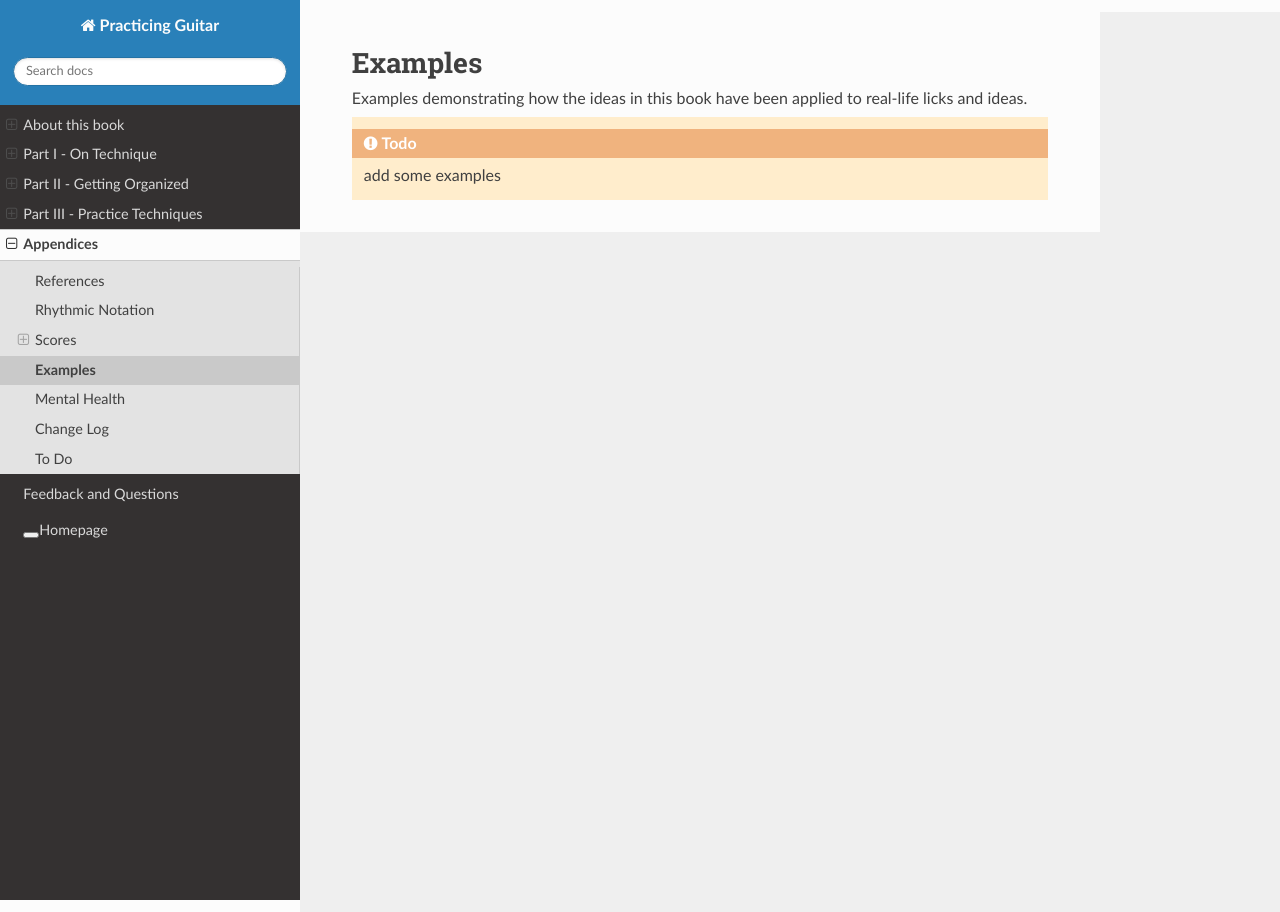
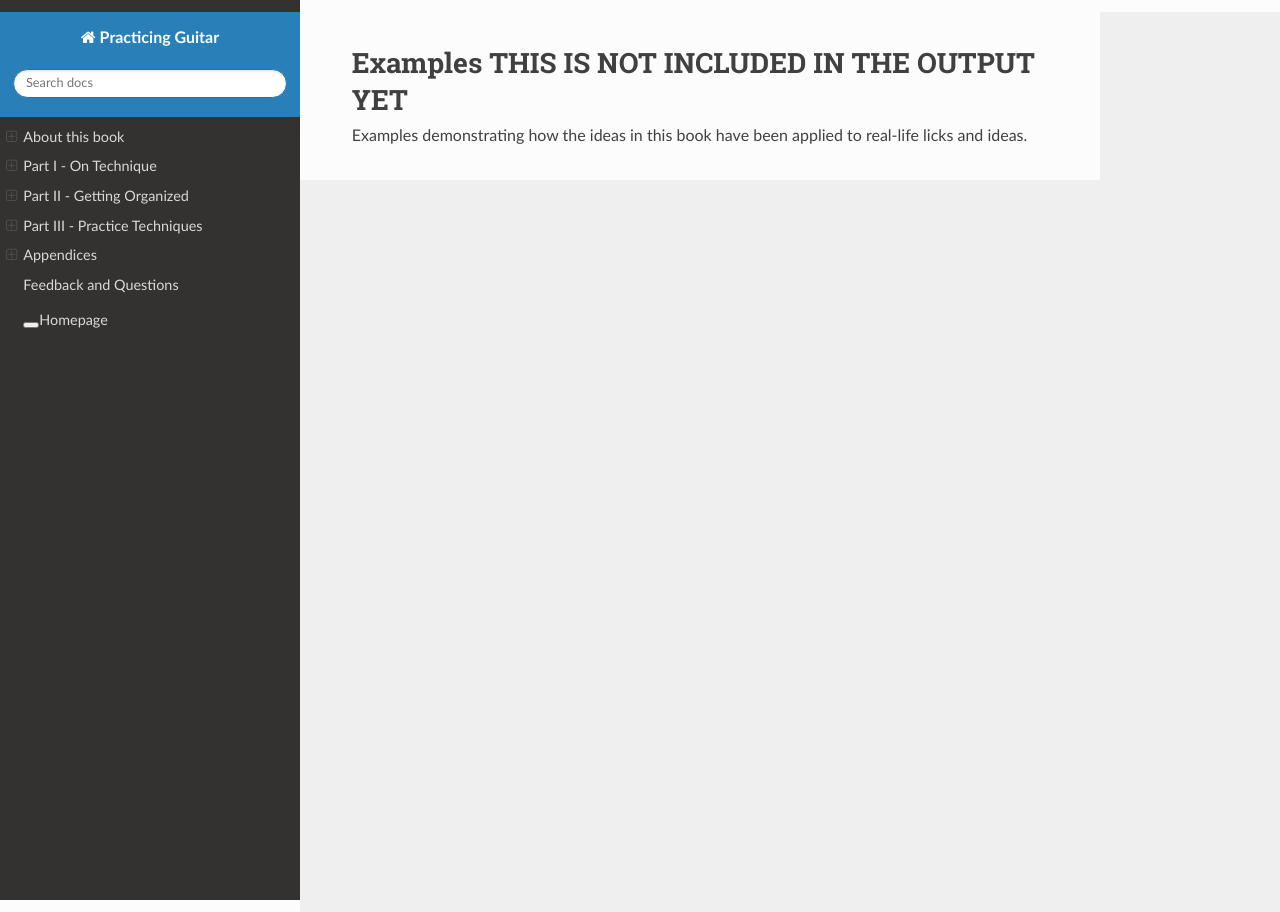
Before and after one commit to jzohrab/practicing-guitar, a Sphinx documentation site: the page built from docs/appendices/examples/index.rst, in a window 1280 px wide. Built offline with Sphinx 7.4.7 and the Read the Docs theme 2.0.0, drawn with Linux system fonts in a browser that asks for light colours; a script that is not in the unit is left out.

Commit message:
Hide examples for draft 1.

```diff
--- a/docs/appendices/_index.rst
+++ b/docs/appendices/_index.rst
@@ -10,7 +10,6 @@ Appendices
    references
    reading-rhythms
    scores/index
-   examples/index
    mental-health
    change-log
    todo
--- a/docs/appendices/examples/index.rst
+++ b/docs/appendices/examples/index.rst
@@ -1,9 +1,10 @@
-Examples
-========
+:orphan:
+
+Examples THIS IS NOT INCLUDED IN THE OUTPUT YET
+===============================================
 
 Examples demonstrating how the ideas in this book have been applied to real-life licks and ideas.
 
-.. todo:: add some examples
 
 .. Reactivate toctree when done.
 
```
